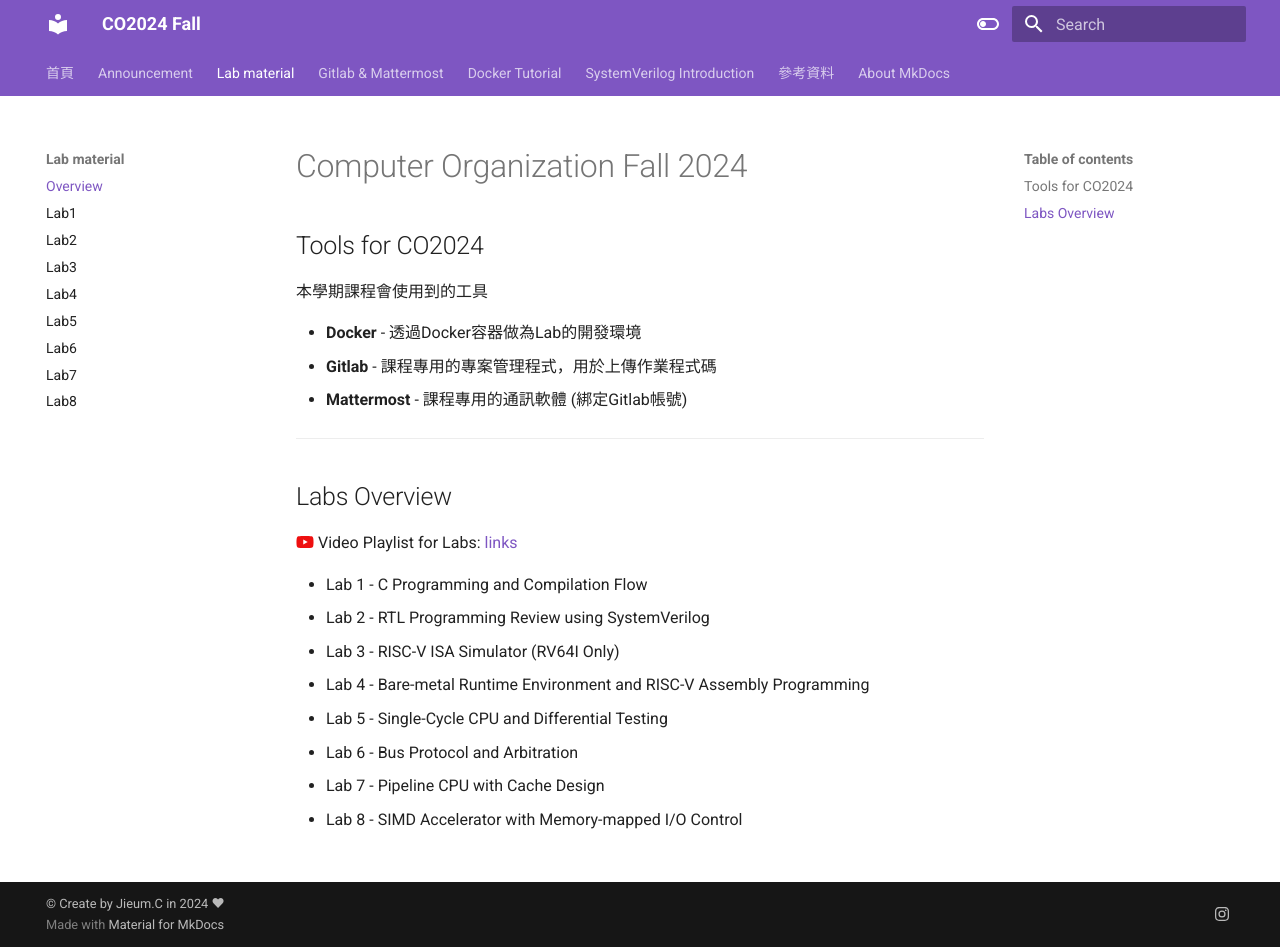
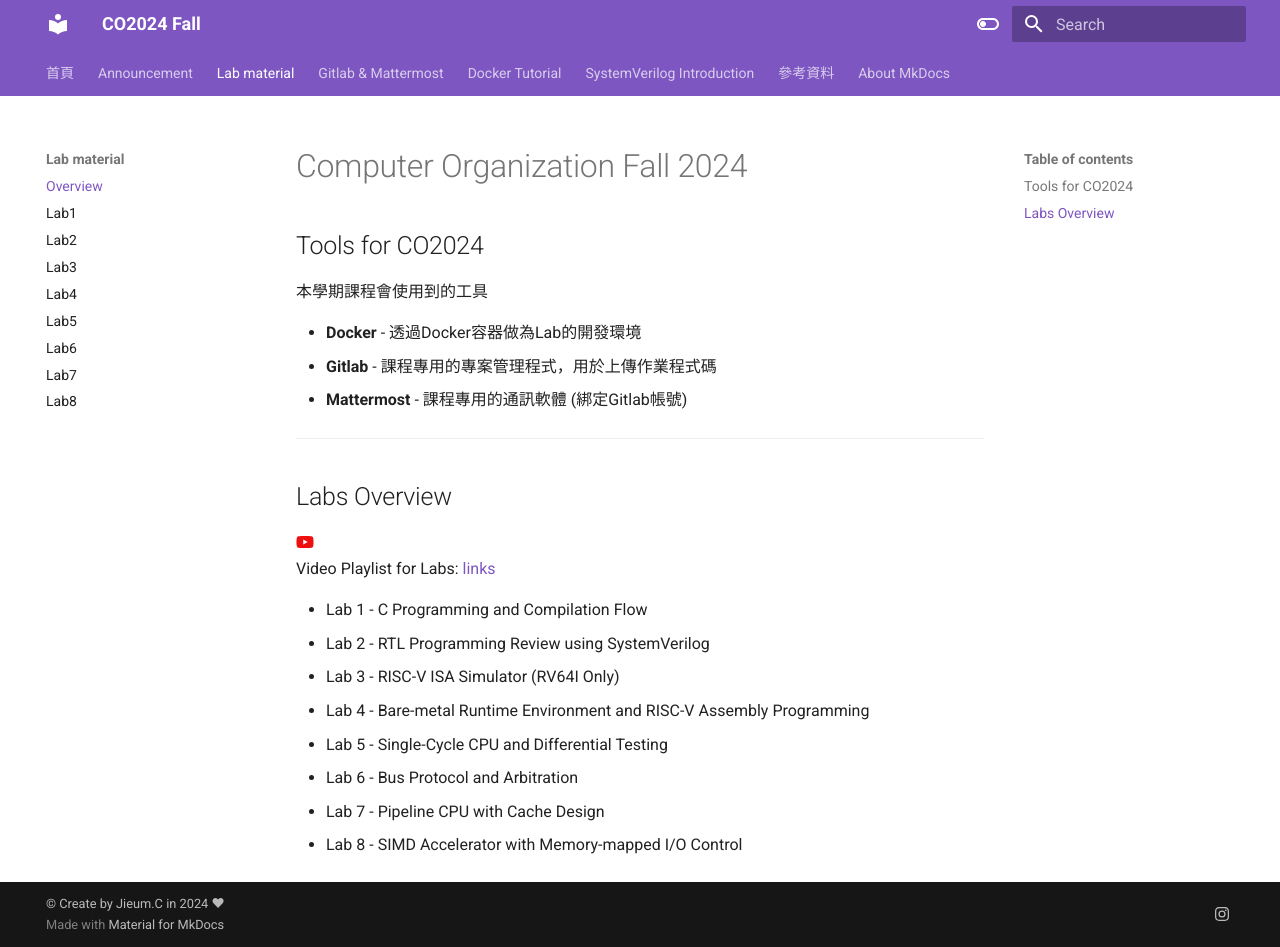
Before and after one commit to Jieumban/Test_mkdocs-, an MkDocs documentation site: the page built from docs/labs/lab_overview.md, in a window 1280 px wide and 947 px high. Built offline with MkDocs 1.6.1 and Material for MkDocs 9.7.7, drawn with Linux system fonts in a browser that asks for light colours; nearby versions of some CDN libraries.

Commit message:
24080519

```diff
--- a/docs/labs/lab_overview.md
+++ b/docs/labs/lab_overview.md
@@ -12,7 +12,7 @@
 
 ## Labs Overview
 
-:fontawesome-brands-youtube:{ style="color: #EE0F0F" }
+:fontawesome-brands-youtube:{ style="color: #EE0F0F" }<br>
 Video Playlist for Labs: [links]()
 
 - Lab 1 - C Programming and Compilation Flow
--- a/mkdocs.yml
+++ b/mkdocs.yml
@@ -41,7 +41,7 @@ extra_javascript:
 plugins:
   - social
   - search
-#  - markdownextradata
+  - markdownextradata
 #  - mkdocs-material-admonition
 extra:
   social:
```
